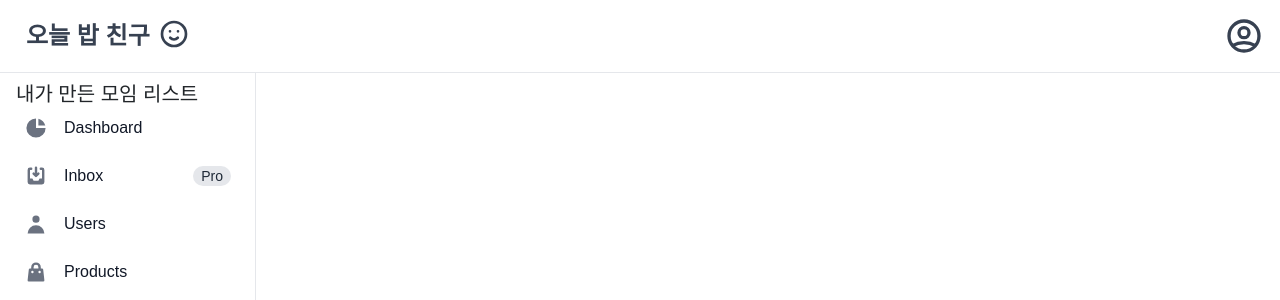
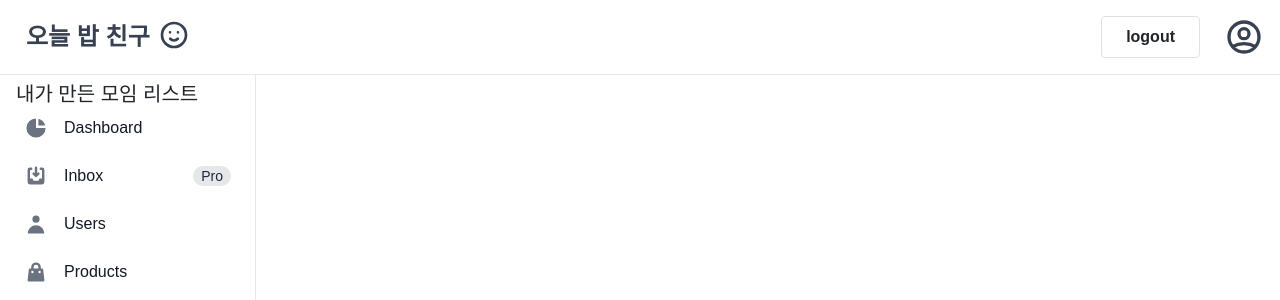
Before and after one commit to enaa99/Jungle-Mini-Poject, a Flask app: template templates/home.html in a window 1280 px wide. Shown: the top 300 px of the page. Run offline with Flask 2, Linux system fonts and the light colour scheme; the template is opened without the code that fills it, so the values that code supplies are empty; parts of the project's set-up code (start-up, migrations or seed data) failed here and were passed over; some libraries are stand-ins or nearby versions.

Commit message:
after recovery

```diff
--- a/templates/home.html
+++ b/templates/home.html
@@ -131,6 +131,11 @@
               </a>
             </div>
             <div class="flex items-center">
+              <div class="pr-4">
+                <button onclick="signOut()" class="bg-transparent hover:bg-black-500 text-black-700 font-semibold hover:text-white py-2 px-4 border border-black-500 hover:border-transparent rounded">
+                  logout
+                </button>
+              </div>
               <a href="#">
                 <svg
                   class="w-10 h-10 stroke-gray-700"
```
